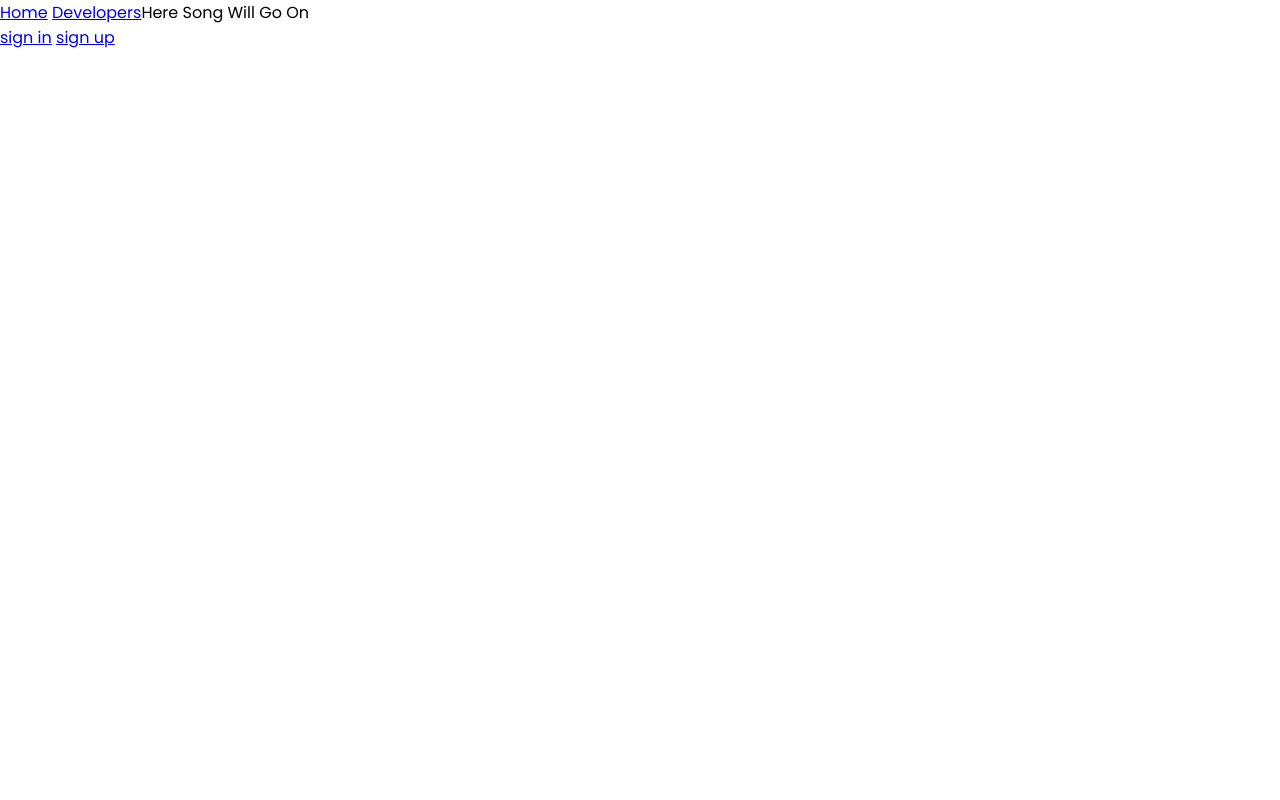
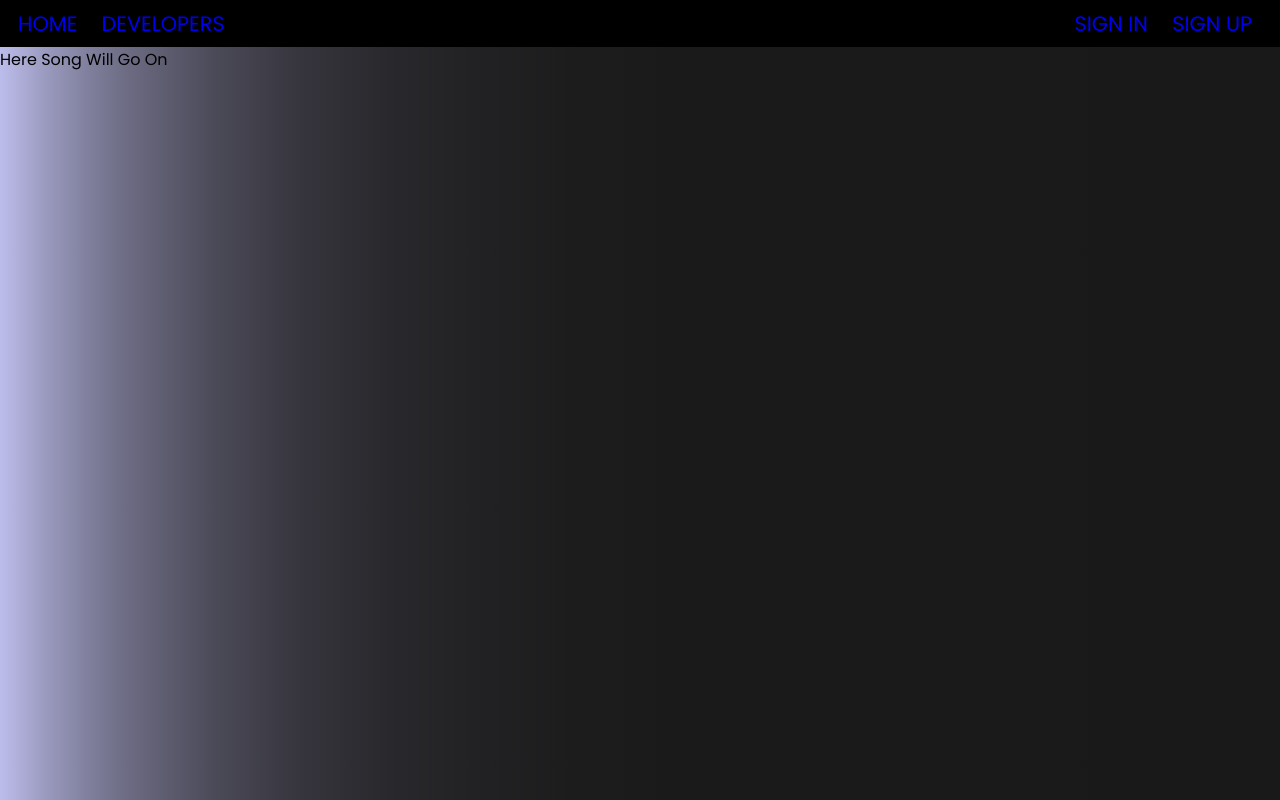
Before and after one commit to Ash-2k3/Lofi-Tube, a plain HTML site: page index.html in a window 1280 px wide. Drawn offline with Linux system fonts and the light colour scheme.

Commit message:
Navigation-Menu updated

```diff
--- a/index.html
+++ b/index.html
@@ -1,5 +1,6 @@
 <!DOCTYPE html>
 <html lang="en">
+
 <head>
         <meta charset="UTF-8">
         <meta http-equiv="X-UA-Compatible" content="IE=edge">
@@ -7,10 +8,10 @@
         <title>Lofi-Tube</title>
         <link rel="stylesheet" href="/css/main.css">
 </head>
+
 <body>
         <div class="container">
-                  <div class="navigation-menu">
-                           <nav>
+                <nav class="navigation-menu">
                         <ul class="nav-menu options">
                                 <a href="#">Home</a>
                                 <a href="#">Developers</a>
@@ -20,7 +21,7 @@
                                 <a href="#">sign up</a>
                         </ul>
                 </nav>
-                  </div>
+
                 <div class="main">
                         <div class="channel-image left-pannel">
 
@@ -32,4 +33,5 @@
         </div>
 
 </body>
+
 </html>
--- a/main.scss
+++ b/main.scss
@@ -8,10 +8,38 @@ $main-font: 'Poppins', sans-serif;
 }
 
 body{
+         background: linear-gradient(.75turn, rgb(26, 25, 25), 90%, rgb(189, 189, 236));
          min-height: 100vh;
          font: 100% $main-font;
 }
 
 body .container{
+        min-height: 100vh;
+        min-width: 100vh;
+}
+
+.navigation-menu{
+         text-transform: uppercase;
+         background-color: black;
+         height: 75px;
+
          display: flex;
+         justify-content: space-between;
+         align-items: center;
+         padding: 0.5em;
+        width: inherit;
+         height: inherit;
+
+         a{
+                  text-decoration: none;
+                  font-size: 1.3em;
+         }
+
+         .options{
+                  margin-left: 10px;
+         }
+
+         ul.nav-menu a{
+                  margin-right: 20px;
+         }
 }
```
Also changed, not shown: css/main.css, 1 other file. Lines whose indentation alone changed are shown as unchanged.
